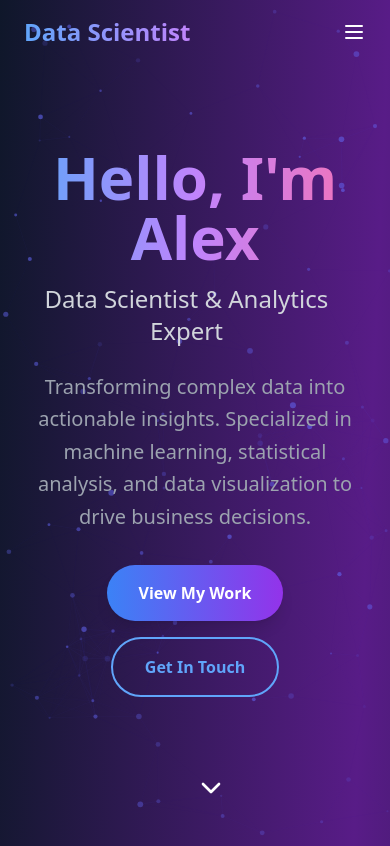
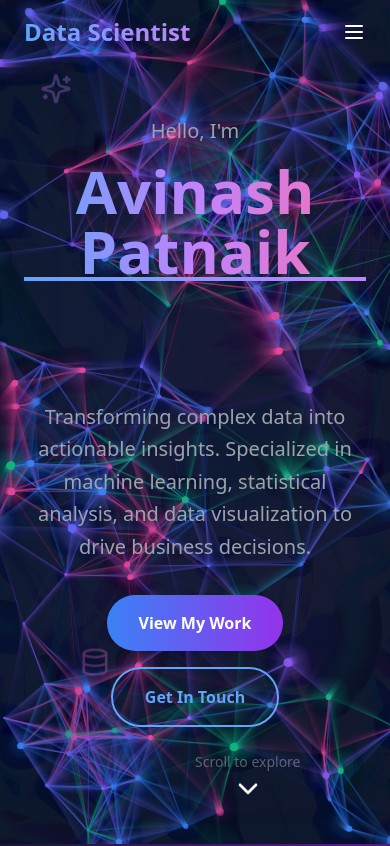
Before and after one commit to Avi1874772/avinashpatnaik.github.io, a React (Vite) app: page / in a window 390 px wide. Shown: the top 846 px of the page. Built offline with nearby package versions, Linux system fonts and the light colour scheme.

Commit message:
Enhance animations and update content
- Improved background animation.
- Changed name to Avinash Patnaik.
- Added more flexible and innovative animations.

```diff
--- a/src/components/Hero.tsx
+++ b/src/components/Hero.tsx
@@ -1,6 +1,6 @@
 
 import React, { useState, useEffect } from 'react';
-import { ChevronDown } from 'lucide-react';
+import { ChevronDown, Sparkles, Code, Database } from 'lucide-react';
 
 interface HeroProps {
   scrollY: number;
@@ -9,25 +9,55 @@ interface HeroProps {
 const Hero: React.FC<HeroProps> = ({ scrollY }) => {
   const [text, setText] = useState('');
   const [showCursor, setShowCursor] = useState(true);
-  const fullText = "Data Scientist & Analytics Expert";
+  const [currentPhrase, setCurrentPhrase] = useState(0);
+  const phrases = [
+    "Data Scientist & Analytics Expert",
+    "Machine Learning Engineer",
+    "Statistical Analysis Specialist",
+    "Business Intelligence Developer"
+  ];
 
   useEffect(() => {
     let index = 0;
-    const timer = setInterval(() => {
-      if (index < fullText.length) {
-        setText(fullText.slice(0, index + 1));
+    let isDeleting = false;
+    let phraseIndex = 0;
+
+    const typewriter = () => {
+      const currentText = phrases[phraseIndex];
+
+      if (isDeleting) {
+        setText(currentText.slice(0, index - 1));
+        index--;
+
+        if (index === 0) {
+          isDeleting = false;
+          phraseIndex = (phraseIndex + 1) % phrases.length;
+          setTimeout(typewriter, 500);
+          return;
+        }
+      } else {
+        setText(currentText.slice(0, index + 1));
         index++;
-      } else {
-        clearInterval(timer);
+
+        if (index === currentText.length) {
+          setTimeout(() => {
+            isDeleting = true;
+            typewriter();
+          }, 2000);
+          return;
         }
-    }, 100);
+      }
+
+      setTimeout(typewriter, isDeleting ? 50 : 100);
+    };
+
+    typewriter();
 
     const cursorTimer = setInterval(() => {
       setShowCursor(prev => !prev);
     }, 500);
 
     return () => {
-      clearInterval(timer);
       clearInterval(cursorTimer);
     };
   }, []);
@@ -40,47 +70,92 @@ const Hero: React.FC<HeroProps> = ({ scrollY }) => {
   };
 
   return (
-    <section id="hero" className="min-h-screen flex items-center justify-center relative">
+    <section id="hero" className="min-h-screen flex items-center justify-center relative overflow-hidden">
+      {/* Floating elements */}
+      <div className="absolute inset-0 overflow-hidden pointer-events-none">
+        <div className="absolute top-20 left-10 animate-bounce delay-1000">
+          <Sparkles className="text-purple-400 opacity-30" size={32} />
+        </div>
+        <div className="absolute top-40 right-20 animate-pulse delay-2000">
+          <Code className="text-blue-400 opacity-30" size={28} />
+        </div>
+        <div className="absolute bottom-40 left-20 animate-bounce delay-3000">
+          <Database className="text-pink-400 opacity-30" size={30} />
+        </div>
+      </div>
+
       <div
-        className="text-center z-10 px-6"
+        className="text-center z-10 px-6 relative"
         style={{ transform: `translateY(${scrollY * 0.3}px)` }}
       >
+        {/* Animated backdrop */}
+        <div className="absolute inset-0 bg-gradient-to-r from-blue-500/10 via-purple-500/10 to-pink-500/10 rounded-3xl blur-3xl animate-pulse"></div>
+
+        <div className="relative">
           <div className="mb-8">
-          <h1 className="text-6xl md:text-8xl font-bold mb-6 bg-gradient-to-r from-blue-400 via-purple-400 to-pink-400 bg-clip-text text-transparent animate-fade-in">
-            Hello, I'm Alex
+            {/* Greeting with slide animation */}
+            <div className="mb-4 overflow-hidden">
+              <p className="text-xl md:text-2xl text-gray-400 animate-[slideInUp_1s_ease-out]">
+                Hello, I'm
+              </p>
+            </div>
+
+            {/* Main name with multiple animations */}
+            <div className="relative mb-6">
+              <h1 className="text-6xl md:text-8xl font-bold bg-gradient-to-r from-blue-400 via-purple-400 to-pink-400 bg-clip-text text-transparent animate-[fadeInScale_1.5s_ease-out] relative z-10">
+                Avinash Patnaik
               </h1>
-          <div className="text-2xl md:text-4xl text-gray-300 mb-8 h-12 flex items-center justify-center">
-            <span>{text}</span>
-            <span className={`ml-1 ${showCursor ? 'opacity-100' : 'opacity-0'} transition-opacity`}>|</span>
+
+              {/* Animated underline */}
+              <div className="absolute bottom-0 left-1/2 transform -translate-x-1/2 w-0 h-1 bg-gradient-to-r from-blue-400 to-purple-400 animate-[expandWidth_2s_ease-out_1s_forwards]"></div>
             </div>
-          <p className="text-xl text-gray-400 max-w-2xl mx-auto leading-relaxed animate-fade-in">
+
+            {/* Dynamic typewriter text */}
+            <div className="text-2xl md:text-4xl text-gray-300 mb-8 h-16 flex items-center justify-center">
+              <span className="animate-[glow_2s_ease-in-out_infinite_alternate]">{text}</span>
+              <span className={`ml-1 ${showCursor ? 'opacity-100' : 'opacity-0'} transition-opacity text-purple-400`}>|</span>
+            </div>
+
+            {/* Description with stagger animation */}
+            <div className="overflow-hidden">
+              <p className="text-xl text-gray-400 max-w-2xl mx-auto leading-relaxed animate-[slideInUp_1s_ease-out_0.5s_both]">
                 Transforming complex data into actionable insights. Specialized in machine learning,
                 statistical analysis, and data visualization to drive business decisions.
               </p>
             </div>
+          </div>
 
-        <div className="flex flex-col sm:flex-row gap-4 justify-center items-center animate-fade-in">
+          {/* Animated buttons */}
+          <div className="flex flex-col sm:flex-row gap-4 justify-center items-center">
             <button
               onClick={() => scrollToSection('projects')}
-            className="px-8 py-4 bg-gradient-to-r from-blue-500 to-purple-600 rounded-full text-white font-semibold hover:from-blue-600 hover:to-purple-700 transform hover:scale-105 transition-all duration-200 shadow-lg hover:shadow-xl"
+              className="group px-8 py-4 bg-gradient-to-r from-blue-500 to-purple-600 rounded-full text-white font-semibold hover:from-blue-600 hover:to-purple-700 transform hover:scale-105 transition-all duration-300 shadow-lg hover:shadow-2xl relative overflow-hidden animate-[slideInLeft_1s_ease-out_1s_both]"
             >
-            View My Work
+              <span className="relative z-10">View My Work</span>
+              <div className="absolute inset-0 bg-gradient-to-r from-purple-600 to-pink-600 transform scale-x-0 group-hover:scale-x-100 transition-transform duration-300 origin-left"></div>
             </button>
+
             <button
               onClick={() => scrollToSection('contact')}
-            className="px-8 py-4 border-2 border-blue-400 text-blue-400 rounded-full font-semibold hover:bg-blue-400 hover:text-white transition-all duration-200 transform hover:scale-105"
+              className="group px-8 py-4 border-2 border-blue-400 text-blue-400 rounded-full font-semibold hover:bg-blue-400 hover:text-white transition-all duration-300 transform hover:scale-105 relative overflow-hidden animate-[slideInRight_1s_ease-out_1s_both]"
             >
-            Get In Touch
+              <span className="relative z-10">Get In Touch</span>
+              <div className="absolute inset-0 bg-gradient-to-r from-blue-400 to-purple-400 transform scale-x-0 group-hover:scale-x-100 transition-transform duration-300 origin-right"></div>
             </button>
           </div>
         </div>
+      </div>
 
+      {/* Enhanced scroll indicator */}
+      <div className="absolute bottom-8 left-1/2 transform -translate-x-1/2 flex flex-col items-center animate-[bounceIn_2s_ease-out_2s_both]">
+        <p className="text-gray-400 text-sm mb-2 animate-pulse">Scroll to explore</p>
         <button
           onClick={scrollToNext}
-        className="absolute bottom-8 left-1/2 transform -translate-x-1/2 text-white animate-bounce hover:text-blue-400 transition-colors duration-200"
+          className="text-white hover:text-blue-400 transition-all duration-300 group"
         >
-        <ChevronDown size={32} />
+          <ChevronDown size={32} className="animate-bounce group-hover:animate-pulse" />
         </button>
+      </div>
     </section>
   );
 };
--- a/src/components/ParticleBackground.tsx
+++ b/src/components/ParticleBackground.tsx
@@ -26,52 +26,117 @@ const ParticleBackground = () => {
       vy: number;
       size: number;
       opacity: number;
+      color: string;
+      pulse: number;
+      pulseSpeed: number;
+      trail: Array<{ x: number; y: number; opacity: number }>;
     }> = [];
 
-    // Create particles
-    for (let i = 0; i < 100; i++) {
+    const colors = [
+      'rgba(99, 102, 241, ',
+      'rgba(139, 92, 246, ',
+      'rgba(236, 72, 153, ',
+      'rgba(59, 130, 246, ',
+      'rgba(16, 185, 129, ',
+    ];
+
+    // Create enhanced particles
+    for (let i = 0; i < 150; i++) {
       particles.push({
         x: Math.random() * canvas.width,
         y: Math.random() * canvas.height,
-        vx: (Math.random() - 0.5) * 0.5,
-        vy: (Math.random() - 0.5) * 0.5,
-        size: Math.random() * 2 + 1,
-        opacity: Math.random() * 0.5 + 0.1,
+        vx: (Math.random() - 0.5) * 1.5,
+        vy: (Math.random() - 0.5) * 1.5,
+        size: Math.random() * 3 + 1,
+        opacity: Math.random() * 0.8 + 0.2,
+        color: colors[Math.floor(Math.random() * colors.length)],
+        pulse: Math.random() * Math.PI * 2,
+        pulseSpeed: Math.random() * 0.02 + 0.01,
+        trail: [],
       });
     }
 
+    let mouseX = 0;
+    let mouseY = 0;
+    let time = 0;
+
+    const handleMouseMove = (e: MouseEvent) => {
+      mouseX = e.clientX;
+      mouseY = e.clientY;
+    };
+
+    window.addEventListener('mousemove', handleMouseMove);
+
     const animate = () => {
-      ctx.clearRect(0, 0, canvas.width, canvas.height);
+      time += 0.01;
+      ctx.fillStyle = 'rgba(15, 23, 42, 0.1)';
+      ctx.fillRect(0, 0, canvas.width, canvas.height);
 
       particles.forEach((particle, index) => {
-        // Update position
-        particle.x += particle.vx;
-        particle.y += particle.vy;
+        // Mouse attraction
+        const dx = mouseX - particle.x;
+        const dy = mouseY - particle.y;
+        const distance = Math.sqrt(dx * dx + dy * dy);
 
-        // Wrap around edges
-        if (particle.x < 0) particle.x = canvas.width;
-        if (particle.x > canvas.width) particle.x = 0;
-        if (particle.y < 0) particle.y = canvas.height;
-        if (particle.y > canvas.height) particle.y = 0;
+        if (distance < 150) {
+          const force = (150 - distance) / 150;
+          particle.vx += (dx / distance) * force * 0.01;
+          particle.vy += (dy / distance) * force * 0.01;
+        }
 
-        // Draw particle
+        // Wave motion
+        particle.x += particle.vx + Math.sin(time + particle.y * 0.01) * 0.5;
+        particle.y += particle.vy + Math.cos(time + particle.x * 0.01) * 0.5;
+
+        // Pulse effect
+        particle.pulse += particle.pulseSpeed;
+        const pulseSize = particle.size + Math.sin(particle.pulse) * 0.5;
+
+        // Boundaries with wrapping
+        if (particle.x < -10) particle.x = canvas.width + 10;
+        if (particle.x > canvas.width + 10) particle.x = -10;
+        if (particle.y < -10) particle.y = canvas.height + 10;
+        if (particle.y > canvas.height + 10) particle.y = -10;
+
+        // Trail effect
+        particle.trail.push({ x: particle.x, y: particle.y, opacity: particle.opacity });
+        if (particle.trail.length > 8) {
+          particle.trail.shift();
+        }
+
+        // Draw trail
+        particle.trail.forEach((point, i) => {
+          const trailOpacity = (point.opacity * (i / particle.trail.length)) * 0.3;
+          ctx.beginPath();
+          ctx.arc(point.x, point.y, pulseSize * 0.3, 0, Math.PI * 2);
+          ctx.fillStyle = particle.color + trailOpacity + ')';
+          ctx.fill();
+        });
+
+        // Draw main particle with glow
+        ctx.shadowBlur = 20;
+        ctx.shadowColor = particle.color + '0.8)';
         ctx.beginPath();
-        ctx.arc(particle.x, particle.y, particle.size, 0, Math.PI * 2);
-        ctx.fillStyle = `rgba(99, 102, 241, ${particle.opacity})`;
+        ctx.arc(particle.x, particle.y, pulseSize, 0, Math.PI * 2);
+        ctx.fillStyle = particle.color + particle.opacity + ')';
         ctx.fill();
+        ctx.shadowBlur = 0;
 
-        // Draw connections
+        // Enhanced connections with animated thickness
         particles.slice(index + 1).forEach(otherParticle => {
           const dx = particle.x - otherParticle.x;
           const dy = particle.y - otherParticle.y;
           const distance = Math.sqrt(dx * dx + dy * dy);
 
-          if (distance < 100) {
+          if (distance < 120) {
+            const connectionOpacity = 0.3 * (1 - distance / 120);
+            const lineWidth = 1 + Math.sin(time * 2 + distance * 0.01) * 0.5;
+
             ctx.beginPath();
             ctx.moveTo(particle.x, particle.y);
             ctx.lineTo(otherParticle.x, otherParticle.y);
-            ctx.strokeStyle = `rgba(99, 102, 241, ${0.1 * (1 - distance / 100)})`;
-            ctx.lineWidth = 0.5;
+            ctx.strokeStyle = particle.color + connectionOpacity + ')';
+            ctx.lineWidth = lineWidth;
             ctx.stroke();
           }
         });
@@ -84,6 +149,7 @@ const ParticleBackground = () => {
 
     return () => {
       window.removeEventListener('resize', resizeCanvas);
+      window.removeEventListener('mousemove', handleMouseMove);
     };
   }, []);
 
--- a/tailwind.config.ts
+++ b/tailwind.config.ts
@@ -1,3 +1,4 @@
+
 import type { Config } from "tailwindcss";
 
 export default {
@@ -84,11 +85,90 @@ export default {
 					to: {
 						height: '0'
 					}
+				},
+				'fadeInScale': {
+					'0%': {
+						opacity: '0',
+						transform: 'scale(0.8) translateY(20px)'
+					},
+					'100%': {
+						opacity: '1',
+						transform: 'scale(1) translateY(0)'
+					}
+				},
+				'slideInUp': {
+					'0%': {
+						opacity: '0',
+						transform: 'translateY(50px)'
+					},
+					'100%': {
+						opacity: '1',
+						transform: 'translateY(0)'
+					}
+				},
+				'slideInLeft': {
+					'0%': {
+						opacity: '0',
+						transform: 'translateX(-50px)'
+					},
+					'100%': {
+						opacity: '1',
+						transform: 'translateX(0)'
+					}
+				},
+				'slideInRight': {
+					'0%': {
+						opacity: '0',
+						transform: 'translateX(50px)'
+					},
+					'100%': {
+						opacity: '1',
+						transform: 'translateX(0)'
+					}
+				},
+				'expandWidth': {
+					'0%': {
+						width: '0%'
+					},
+					'100%': {
+						width: '100%'
+					}
+				},
+				'glow': {
+					'0%': {
+						textShadow: '0 0 5px rgba(139, 92, 246, 0.5)'
+					},
+					'100%': {
+						textShadow: '0 0 20px rgba(139, 92, 246, 0.8), 0 0 30px rgba(139, 92, 246, 0.6)'
+					}
+				},
+				'bounceIn': {
+					'0%': {
+						opacity: '0',
+						transform: 'translateY(100px) scale(0.3)'
+					},
+					'50%': {
+						transform: 'translateY(-10px) scale(1.05)'
+					},
+					'70%': {
+						transform: 'translateY(0px) scale(0.9)'
+					},
+					'100%': {
+						opacity: '1',
+						transform: 'translateY(0px) scale(1)'
+					}
 				}
 			},
 			animation: {
 				'accordion-down': 'accordion-down 0.2s ease-out',
-				'accordion-up': 'accordion-up 0.2s ease-out'
+				'accordion-up': 'accordion-up 0.2s ease-out',
+				'fadeInScale': 'fadeInScale 1.5s ease-out',
+				'slideInUp': 'slideInUp 1s ease-out',
+				'slideInLeft': 'slideInLeft 1s ease-out',
+				'slideInRight': 'slideInRight 1s ease-out',
+				'expandWidth': 'expandWidth 2s ease-out',
+				'glow': 'glow 2s ease-in-out infinite alternate',
+				'bounceIn': 'bounceIn 2s ease-out'
 			}
 		}
 	},
```
Lines whose indentation alone changed are shown as unchanged.
